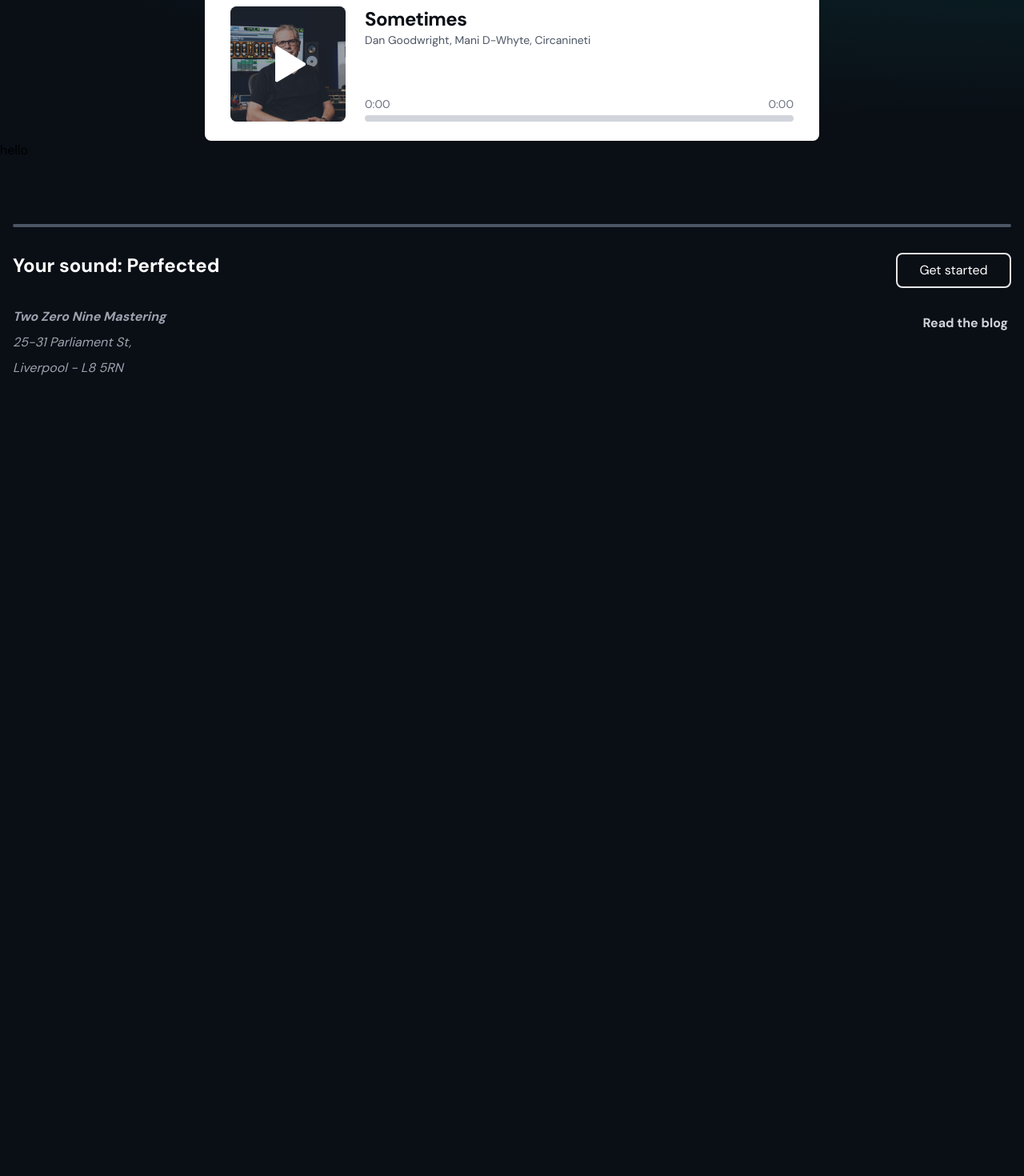
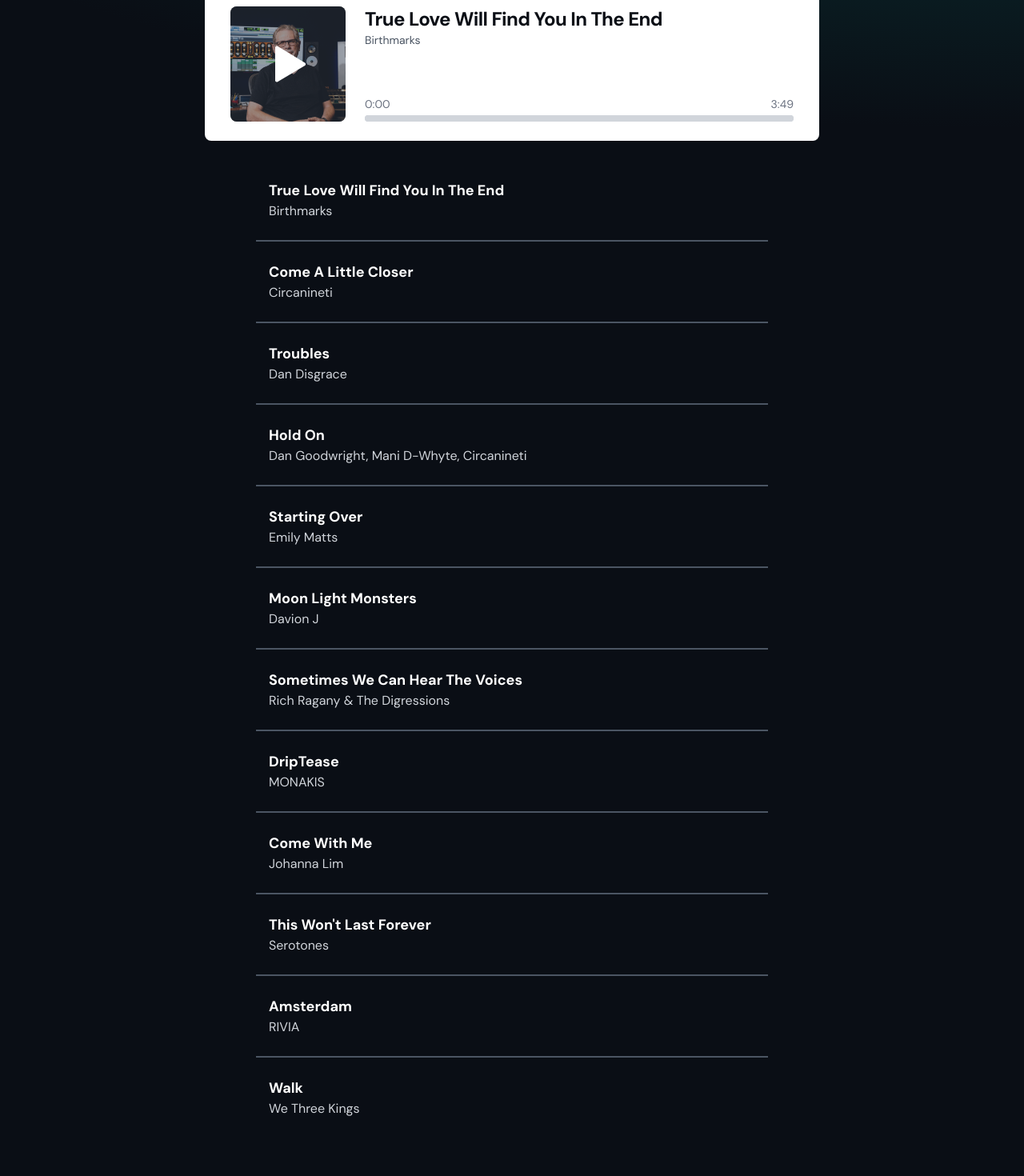
Before and after one commit to RobertJewell/two-zero-nine, a Next.js app: page /listen in a window 1280 px wide. Shown: the part 240-1710 px from the top of the page at 80% size. Before the commit the page ends 800 px from the top, so only its background shows below. Built offline with nearby package versions, Linux system fonts and the light colour scheme.

Commit message:
initial tracklist commit

```diff
--- a/components/audio-player/AudioPlayer.js
+++ b/components/audio-player/AudioPlayer.js
@@ -3,23 +3,53 @@ import PlayButton from "../../public/assets/audio-player/images/svg/play.svg";
 import PauseButton from "../../public/assets/audio-player/images/svg/pause.svg";
 import Image from "next/image";
 
-export default function AudioPlayer({ src, albumart, artist, trackname }) {
+export default function AudioPlayer({
+	src,
+	albumart,
+	artist,
+	trackname,
+	trackDuration,
+}) {
 	// state
 	const [isPlaying, setIsPlaying] = useState(false);
-	const [duration, setDuration] = useState(0);
 	const [currentTime, setCurrentTime] = useState(0);
+	const [currentProgress, setCurrentProgress] = useState(0);
 
 	// references
 	const audioPlayer = useRef(); // reference the audio component
 	const progressBar = useRef(); // reference the progress bar
 	const progressBarMobile = useRef(); // reference the mobile progress bar
 	const animationRef = useRef(); // reference the animation
+	const initialRender = useRef(true); //check if it's the inital render
 
+	//reset on src change
 	useEffect(() => {
-		const seconds = Math.floor(audioPlayer.current.duration);
-		setDuration(seconds);
-		progressBar.current.max = seconds;
-	}, [audioPlayer?.current?.loadedmetadata, audioPlayer?.current?.readyState]);
+		if (initialRender.current) {
+			progressBar.current.max = trackDuration;
+			initialRender.current = false;
+		} else {
+			progressBar.current.max = trackDuration;
+			cancelAnimationFrame(animationRef.current);
+			setIsPlaying(false);
+			timeTravel(0);
+		}
+	}, [trackname]);
+
+	//reset at end of track
+	useEffect(() => {
+		audioPlayer?.current?.addEventListener("ended", () => {
+			setIsPlaying(false);
+			timeTravel(0);
+			cancelAnimationFrame(animationRef.current);
+		});
+		return () => {
+			audioPlayer?.current?.removeEventListener("ended", () => {
+				cancelAnimationFrame(animationRef.current);
+				setIsPlaying(false);
+				timeTravel(0);
+			});
+		};
+	}, []);
 
 	const calculateTime = (secs) => {
 		const minutes = Math.floor(secs / 60);
@@ -46,39 +76,48 @@ export default function AudioPlayer({ src, albumart, artist, trackname }) {
 	};
 
 	const whilePlaying = () => {
-		progressBar.current.value = audioPlayer.current.currentTime;
+		progressBar.current.value = parseInt(audioPlayer.current.currentTime);
 		changePlayerCurrentTime();
 		animationRef.current = requestAnimationFrame(whilePlaying);
 	};
 
+	const changePlayerCurrentTime = () => {
+		// progressBar.current.style.setProperty(
+		// 	"--seek-before-width",
+		// 	`${(progressBar.current.value / trackDuration) * 100}%`
+		// );
+		// progressBarMobile.current.style.setProperty(
+		// 	"--seek-before-width",
+		// 	`${(progressBar.current.value / trackDuration) * 100}%`
+		// );
+		setCurrentTime(parseInt(audioPlayer.current.currentTime));
+		setCurrentProgress(currentTime / trackDuration);
+	};
+
 	const changeRange = () => {
 		audioPlayer.current.currentTime = progressBar.current.value;
+		setCurrentProgress(progressBar.current.value / trackDuration);
 		changePlayerCurrentTime();
 	};
 
-	const changePlayerCurrentTime = () => {
-		progressBar.current.style.setProperty(
-			"--seek-before-width",
-			`${(progressBar.current.value / duration) * 100}%`
-		);
-		progressBarMobile.current.style.setProperty(
-			"--seek-before-width",
-			`${(progressBar.current.value / duration) * 100}%`
-		);
-		setCurrentTime(progressBar.current.value);
+	const timeTravel = (newTime) => {
+		progressBar.current.value = newTime;
+		changeRange();
 	};
 
 	return (
 		<div className="container flex flex-col justify-center w-full px-4 mx-auto mt-12 text-dark">
 			<div className="relative flex items-center w-full max-w-3xl p-4 mx-auto bg-white rounded-lg sm:py-6 sm:px-8 ">
 				<div
-					className="absolute left-0 h-full rounded-lg bg-accent-main opacity-20 progressBar--mobile sm:hidden"
+					className={`absolute left-0 h-full rounded-lg bg-accent-main opacity-20 sm:hidden width-[${Math.floor(
+						currentProgress * 1000
+					)}px]`}
 					ref={progressBarMobile}
 				></div>
 				<audio
 					ref={audioPlayer}
 					onLoadedMetadata={() => changePlayerCurrentTime()}
-					src="https://cdn.simplecast.com/audio/cae8b0eb-d9a9-480d-a652-0defcbe047f4/episodes/af52a99b-88c0-4638-b120-d46e142d06d3/audio/500344fb-2e2b-48af-be86-af6ac341a6da/default_tc.mp3"
+					src={src}
 					preload="metadata"
 					className="hidden"
 				></audio>
@@ -108,12 +147,10 @@ export default function AudioPlayer({ src, albumart, artist, trackname }) {
 
 				<div className="z-10 flex flex-col justify-between flex-1 ml-6 sm:h-36 -bottom">
 					<div className="flex flex-col">
-						<h3 className="text-2xl font-bold tracking-tight text-dark">
-							Sometimes
+						<h3 className="text-xl font-bold tracking-tight sm:text-2xl text-dark">
+							{trackname}
 						</h3>
-						<p className="text-sm text-gray-600">
-							Dan Goodwright, Mani D-Whyte, Circanineti
-						</p>
+						<p className="text-sm text-gray-600">{artist}</p>
 					</div>
 
 					{/* Timeline */}
@@ -121,10 +158,11 @@ export default function AudioPlayer({ src, albumart, artist, trackname }) {
 						{/* time */}
 						<div className="flex -mb-1 text-sm text-gray-500 sm:justify-between">
 							<div>{calculateTime(currentTime)}</div>
-							<div>{duration ? calculateTime(duration) : "0:00"}</div>
+							<div>{calculateTime(trackDuration)}</div>
 						</div>
 						{/* progress bar */}
 						<div className="relative">
+							<div className="absolute w-full h-2 bg-gray-300 rounded-full pointer-events-none top-2 "></div>
 							<div className="absolute w-full h-2 bg-gray-300 rounded-full pointer-events-none top-2 "></div>
 
 							<input
--- /dev/null
+++ b/components/audio-player/Track.js
@@ -0,0 +1,15 @@
+import React from "react";
+
+export default function Track({ trackName, artist, location, selectTrack }) {
+	return (
+		<li
+			className="flex-col py-4 list-none"
+			onClick={() => selectTrack(trackName)}
+		>
+			<div className="p-2 px-4 transition-colors rounded-lg cursor-pointer hover:bg-gray-800">
+				<p className="text-lg font-bold text-white">{trackName}</p>
+				<p className="text-gray-300">{artist}</p>
+			</div>
+		</li>
+	);
+}
--- a/components/audio-player/Tracklist.js
+++ b/components/audio-player/Tracklist.js
@@ -1,8 +1,18 @@
-export default function Tracklist({ tracksJSON }) {
+import Track from "./Track";
+
+export default function Tracklist({ tracksJSON, selectTrack }) {
 	return (
-		<div>
-			<div className="">hello</div>
-			{console.log(tracksJSON)}
+		<div className="container justify-center w-full px-4 mx-auto mt-2">
+			<div className="relative flex flex-col max-w-2xl p-4 mx-auto divide-y-2 divide-gray-600">
+				{tracksJSON.map((trackItem) => (
+					<Track
+						key={trackItem.title}
+						trackName={trackItem.title}
+						artist={trackItem.artist}
+						selectTrack={selectTrack}
+					></Track>
+				))}
+			</div>
 		</div>
 	);
 }
--- a/components/audio-player/tracklist.json
+++ b/components/audio-player/tracklist.json
@@ -2,21 +2,73 @@
 	{
 		"title": "True Love Will Find You In The End",
 		"artist": "Birthmarks",
-		"source": "public/assets/audio-player/audio/Birthmarks - True Love Will Find You In The End.mp3"
+		"source": "/assets/audio-player/audio/Birthmarks - True Love Will Find You In The End.mp3",
+		"duration": 229
 	},
 	{
 		"title": "Come A Little Closer",
 		"artist": "Circanineti",
-		"source": "public/assets/audio-player/audio/Circanineti - Come A Little Closer.mp3"
+		"source": "/assets/audio-player/audio/Circanineti - Come A Little Closer.mp3",
+		"duration": 188
 	},
 	{
 		"title": "Troubles",
 		"artist": "Dan Disgrace",
-		"source": "public/assets/audio-player/audio/Dan Disgrace - Troubles.mp3"
+		"source": "/assets/audio-player/audio/Dan Disgrace - Troubles.mp3",
+		"duration": 177
 	},
 	{
 		"title": "Hold On",
 		"artist": "Dan Goodwright, Mani D-Whyte, Circanineti",
-		"source": "public/assets/audio-player/audio/Dan Goodwright, Mani D-Whyte, Circanineti - Hold On.mp3"
+		"source": "/assets/audio-player/audio/Dan Goodwright, Mani D-Whyte, Circanineti - Hold On.mp3",
+		"duration": 215
+	},
+	{
+		"title": "Starting Over",
+		"artist": "Emily Matts",
+		"source": "/assets/audio-player/audio/Emily Matts - Starting Over.mp3",
+		"duration": 207
+	},
+	{
+		"title": "Moon Light Monsters",
+		"artist": "Davion J",
+		"source": "/assets/audio-player/audio/Davion J - Moon Light Monsters.mp3",
+		"duration": 144
+	},
+	{
+		"title": "Sometimes We Can Hear The Voices",
+		"artist": "Rich Ragany & The Digressions",
+		"source": "/assets/audio-player/audio/Rich Ragany & The Digressions - Sometimes We Can Hear The Voices.mp3",
+		"duration": 177
+	},
+	{
+		"title": "DripTease",
+		"artist": "MONAKIS",
+		"source": "/assets/audio-player/audio/MONAKIS - DripTease.mp3",
+		"duration": 221
+	},
+	{
+		"title": "Come With Me",
+		"artist": "Johanna Lim",
+		"source": "/assets/audio-player/audio/Johanna Lim - Come With Me.mp3",
+		"duration": 172
+	},
+	{
+		"title": "This Won't Last Forever",
+		"artist": "Serotones",
+		"source": "/assets/audio-player/audio/Serotones - This Won't Last Forever.mp3",
+		"duration": 231
+	},
+	{
+		"title": "Amsterdam",
+		"artist": "RIVIA",
+		"source": "/assets/audio-player/audio/RIVIA - Amsterdam.mp3",
+		"duration": "4:02"
+	},
+	{
+		"title": "Walk",
+		"artist": "We Three Kings",
+		"source": "/assets/audio-player/audio/We Three Kings - Walk.mp3",
+		"duration": 263
 	}
 ]
--- a/pages/listen.js
+++ b/pages/listen.js
@@ -1,3 +1,4 @@
+import React, { useState, useRef } from "react";
 import NavBar from "../components/NavBar";
 import Footer from "../components/Footer";
 import GradientBG from "../components/decoration/GradientBG";
@@ -7,6 +8,14 @@ import tracksJSON from "../components/audio-player/tracklist.json";
 import Tracklist from "../components/audio-player/Tracklist";
 
 export default function listen() {
+	const [currentTrack, setCurrentTrack] = useState(0);
+
+	const selectTrack = (trackTitle) => {
+		setCurrentTrack(
+			tracksJSON.findIndex((track) => track.title === trackTitle)
+		);
+	};
+
 	return (
 		<div className="overflow-hidden">
 			<div className="relative">
@@ -22,9 +31,18 @@ export default function listen() {
 
 				<PageTitle title="Listen" classes="max-w-4xl px-4 lg:px-0"></PageTitle>
 
-				<AudioPlayer albumart="/assets/images/dave-pensado.png"></AudioPlayer>
+				<AudioPlayer
+					albumart="/assets/images/dave-pensado.png"
+					src={tracksJSON[currentTrack].source}
+					trackname={tracksJSON[currentTrack].title}
+					artist={tracksJSON[currentTrack].artist}
+					trackDuration={tracksJSON[currentTrack].duration}
+				></AudioPlayer>
 
-				<Tracklist tracksJSON={tracksJSON}></Tracklist>
+				<Tracklist
+					tracksJSON={tracksJSON}
+					selectTrack={selectTrack}
+				></Tracklist>
 
 				<Footer></Footer>
 			</div>
--- a/styles/globals.css
+++ b/styles/globals.css
@@ -101,7 +101,6 @@ button:focus {
 	left: 0;
 	z-index: 2;
 	cursor: pointer;
-	transition: width 1s linear;
 }
 
 /* progress bar - firefox */
```
